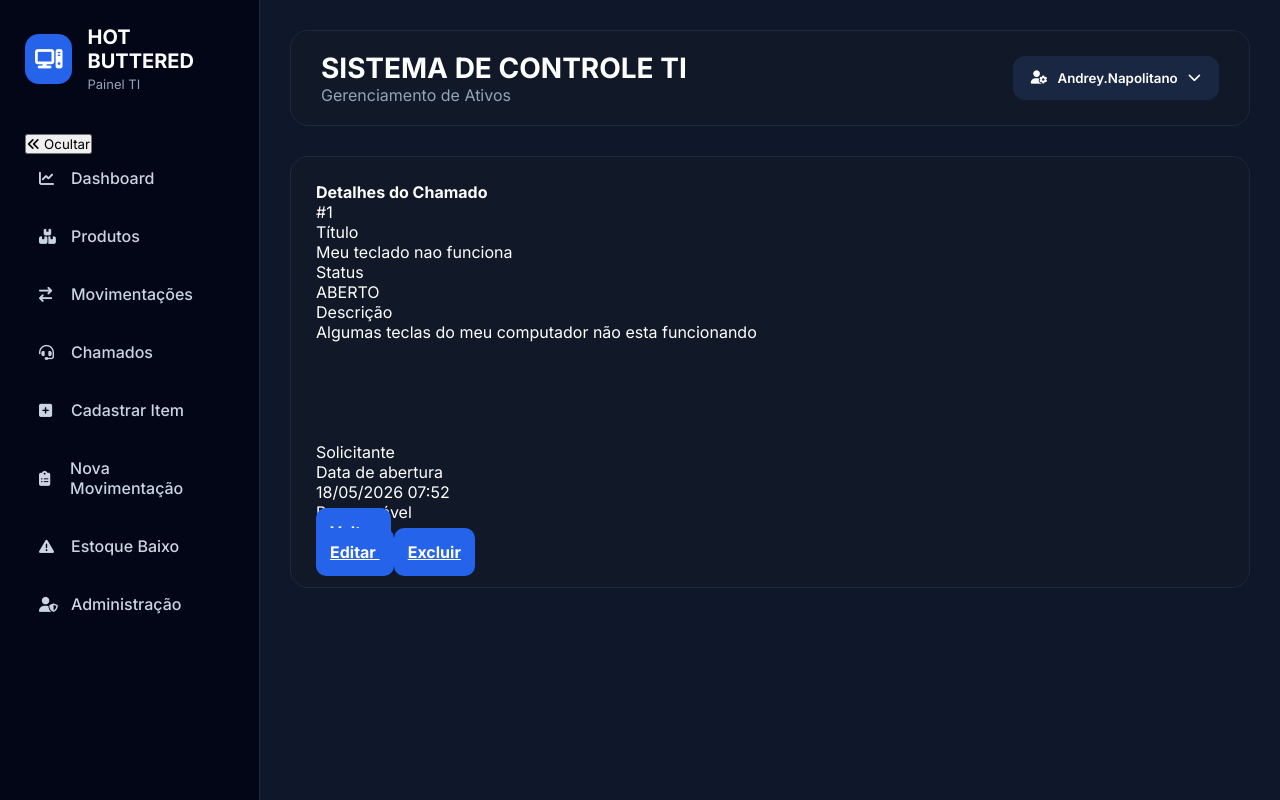
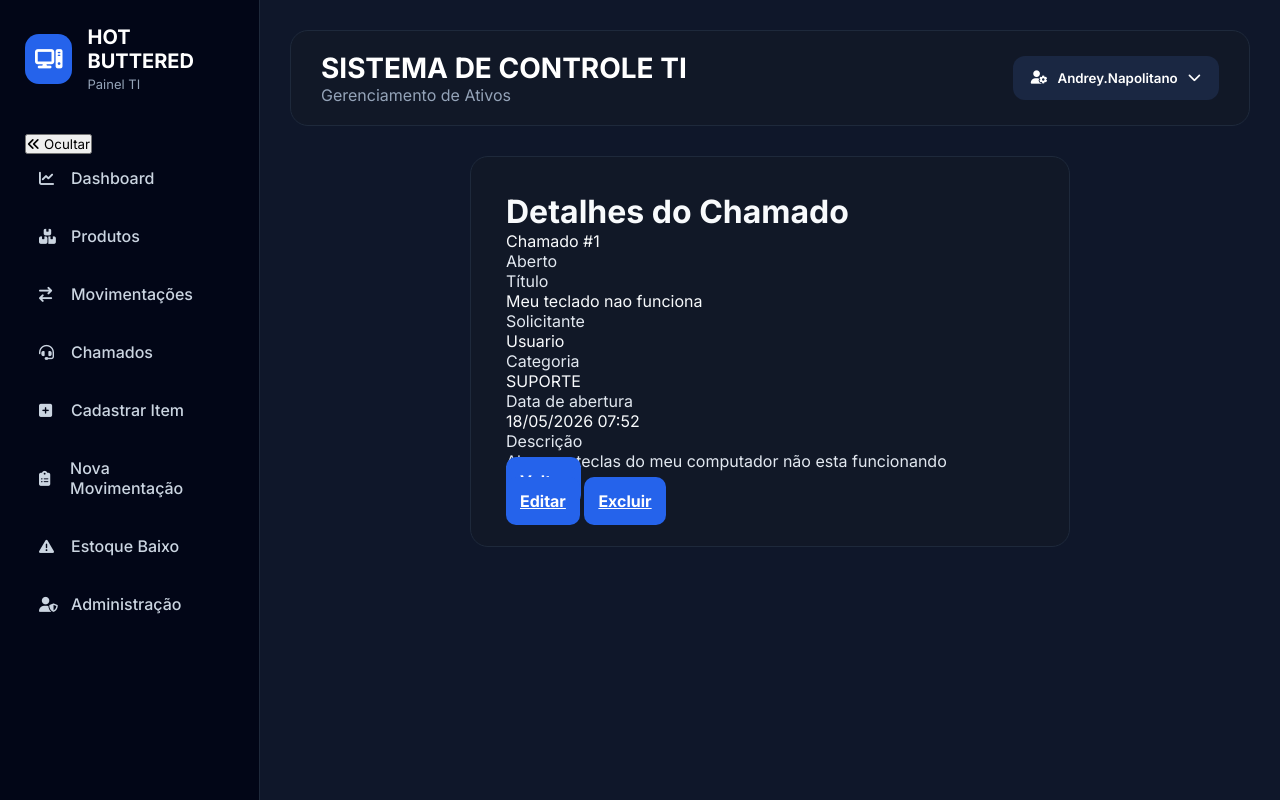
Before and after one commit to Andrey-Napolitano-SI/Painel-de-gestao-o-2.0, a Django app: page /chamado/1/ in a window 1280 px wide. Run offline with Django 5.2, Linux system fonts and the light colour scheme; a user stored in the database is signed in; data comes from the database, SQL or seed files in the repository.

Commit message:
Update detalhe_chamado.html

```diff
--- a/painel_suprimentos/estoque/templates/estoque/detalhe_chamado.html
+++ b/painel_suprimentos/estoque/templates/estoque/detalhe_chamado.html
@@ -4,124 +4,62 @@
 
 {% block content %}
 
-<div class="container mt-4">
+<div class="container-form detalhe-card">
 
-    <div class="card shadow-sm border-0">
-
-        <div class="card-header bg-primary text-white d-flex justify-content-between align-items-center">
-            <h4 class="mb-0">
-                <i class="bi bi-ticket-detailed"></i>
-                Detalhes do Chamado
-            </h4>
-
-            <span class="badge bg-light text-dark">
-                #{{ chamado.id }}
-            </span>
+    <div class="detail-header">
+        <div>
+            <h1>Detalhes do Chamado</h1>
+            <p class="detail-subtitle">Chamado #{{ chamado.id }}</p>
         </div>
 
-        <div class="card-body">
+        <div class="detail-status">
+            {% if chamado.status == 'ABERTO' %}
+                <span class="badge bg-success">Aberto</span>
+            {% elif chamado.status == 'ANDAMENTO' %}
+                <span class="badge bg-warning">Em andamento</span>
+            {% else %}
+                <span class="badge bg-secondary">Finalizado</span>
+            {% endif %}
+        </div>
+    </div>
 
-            <div class="row mb-3">
-                <div class="col-md-6">
-                    <label class="fw-bold text-muted">Título</label>
-                    <div class="form-control bg-light">
-                        {{ chamado.titulo }}
-                    </div>
-                </div>
+    <div class="detail-grid">
 
-                <div class="col-md-6">
-                    <label class="fw-bold text-muted">Status</label>
-                    <div>
-                        {% if chamado.status == 'ABERTO' %}
-                            <span class="badge bg-success">
-                                {{ chamado.status }}
-                            </span>
-
-                        {% elif chamado.status == 'EM_ANDAMENTO' %}
-                            <span class="badge bg-warning text-dark">
-                                Em andamento
-                            </span>
-
-                        {% else %}
-                            <span class="badge bg-secondary">
-                                {{ chamado.status }}
-                            </span>
-                        {% endif %}
-                    </div>
-                </div>
-            </div>
-
-            <div class="mb-3">
-                <label class="fw-bold text-muted">Descrição</label>
-
-                <div class="form-control bg-light" style="min-height: 120px;">
-                    {{ chamado.descricao }}
-                </div>
-            </div>
-
-            <div class="row mb-3">
-
-                <div class="col-md-4">
-                    <label class="fw-bold text-muted">Solicitante</label>
-
-                    <div class="form-control bg-light">
-                        {{ chamado.solicitante }}
-                    </div>
-                </div>
-
-                <div class="col-md-4">
-                    <label class="fw-bold text-muted">Data de abertura</label>
-
-                    <div class="form-control bg-light">
-                        {{ chamado.data_abertura|date:"d/m/Y H:i" }}
-                    </div>
-                </div>
-
-                <div class="col-md-4">
-                    <label class="fw-bold text-muted">Responsável</label>
-
-                    <div class="form-control bg-light">
-                        {{ chamado.responsavel }}
-                    </div>
-                </div>
-
-            </div>
-
-            {% if chamado.observacao %}
-            <div class="mb-3">
-
-                <label class="fw-bold text-muted">
-                    Observações
-                </label>
-
-                <div class="form-control bg-light" style="min-height: 100px;">
-                    {{ chamado.observacao }}
-                </div>
-
-            </div>
-            {% endif %}
-
+        <div class="detail-item">
+            <span class="detail-label">Título</span>
+            <p class="detail-value">{{ chamado.titulo }}</p>
         </div>
 
-        <div class="card-footer bg-white d-flex justify-content-between">
+        <div class="detail-item">
+            <span class="detail-label">Solicitante</span>
+            <p class="detail-value">{{ chamado.usuario.username }}</p>
+        </div>
 
-    <a href="{% url 'chamados_admin' %}" class="btn btn-secondary">
-        <i class="bi bi-arrow-left"></i>
-        Voltar
-    </a>
+        <div class="detail-item">
+            <span class="detail-label">Categoria</span>
+            <p class="detail-value">{{ chamado.categoria }}</p>
+        </div>
 
-    <div>
+        <div class="detail-item">
+            <span class="detail-label">Data de abertura</span>
+            <p class="detail-value">{{ chamado.data_abertura|date:"d/m/Y H:i" }}</p>
+        </div>
 
-        <a href="{% url 'editar_chamado' chamado.id %}" class="btn btn-warning">
-            <i class="bi bi-pencil-square"></i>
-            Editar
-        </a>
+    </div>
 
-        <a href="{% url 'excluir_chamado' chamado.id %}" class="btn btn-danger">
-            <i class="bi bi-trash"></i>
-            Excluir
-        </a>
+    <div class="detail-section">
+        <span class="detail-label">Descrição</span>
+        <div class="detail-box">
+            {{ chamado.descricao }}
+        </div>
+    </div>
 
+    <div class="detail-actions">
+        <a href="{% url 'chamados_admin' %}" class="btn btn-secondary detail-action-btn">Voltar</a>
+        <div class="action-group">
+            <a href="{% url 'editar_chamado' chamado.id %}" class="btn btn-warning detail-action-btn">Editar</a>
+            <a href="{% url 'excluir_chamado' chamado.id %}" class="btn btn-danger detail-action-btn">Excluir</a>
+        </div>
     </div>
 
 </div>
```
